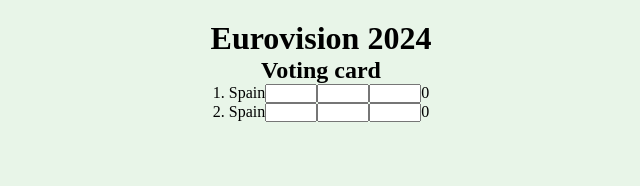
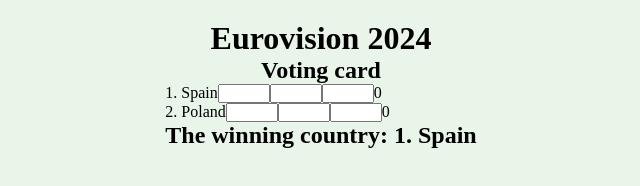
Before and after one commit to majazimnoch/esc-vote, a plain HTML site: page index.html in a window 1280 px wide. Shown: the whole page, without its empty margins (319-959 px from the left). Drawn offline with Linux system fonts and the light colour scheme.

Commit message:
added function to find the winner

```diff
--- a/index.html
+++ b/index.html
@@ -21,14 +21,14 @@
                 </div>
 
                 <div class="voting-row">
-                    <label for="spain-country">2. Spain</label>
+                    <label for="spain-country">2. Poland</label>
                     <input type="number" class="voice" min="0" max="10">
                     <input type="number" class="music" min="0" max="10">
                     <input type="number" class="performance" min="0" max="10">
                     <span class="sum">0</span>
                 </div>
             </form>
-
+            <h2 class="winning-country">The winning country: </h2>
         </div>
     </div>
     <script src="script.js"></script>
--- a/script.js
+++ b/script.js
@@ -23,3 +23,36 @@ document.querySelectorAll("input").forEach((input, index) => {
     updateTotal(rowIndex);
   });
 });
+
+const findHighestScoreLabel = () => {
+  let highestScore = -1;
+  let highestScoreLabel = "";
+
+  sums.forEach((sum, index) => {
+    const score = parseInt(sum.textContent);
+    if (score > highestScore) {
+      highestScore = score;
+      highestScoreLabel =
+        document.querySelectorAll(".voting-row label")[index].textContent;
+    }
+  });
+
+  return highestScoreLabel;
+};
+
+// Function to update the winning country heading
+const updateWinningCountry = () => {
+  const winningCountryHeading = document.querySelector(".winning-country");
+  winningCountryHeading.textContent =
+    "The winning country: " + findHighestScoreLabel();
+};
+
+// Call the function initially to display the winning country
+updateWinningCountry();
+
+// Watch for changes in the scores and update the winning country heading accordingly
+document.querySelectorAll("input").forEach((input) => {
+  input.addEventListener("input", () => {
+    updateWinningCountry();
+  });
+});
```
